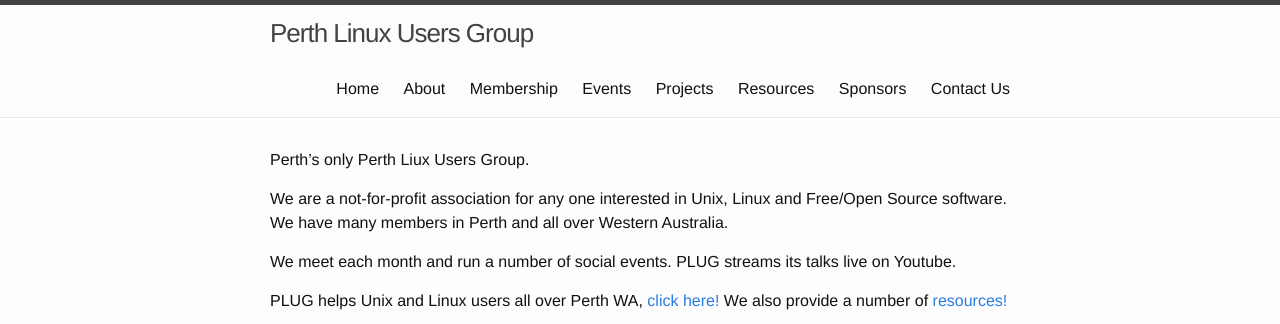
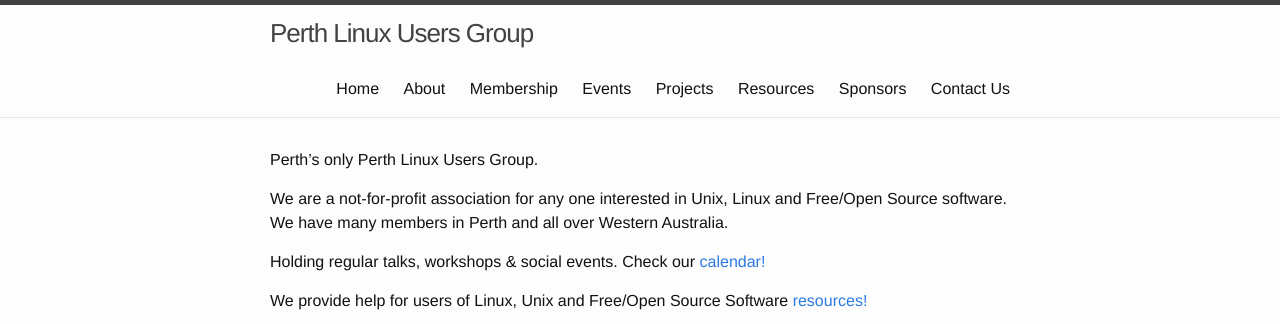
Before and after one commit to plugorgau/plugorgau.github.io, a Jekyll site: the page built from pages/index.md, in a window 1280 px wide, cut to the strip 0-324 px from the top of the page. Built offline with Jekyll 4.4.1, drawn with Linux system fonts in a browser that asks for light colours.

Commit message:
Update index.md

```diff
--- a/pages/index.md
+++ b/pages/index.md
@@ -3,16 +3,16 @@ layout: default
 title: Home
 permalink: /
 ---
-Perth's only Perth Liux Users Group.
+Perth's only Perth Linux Users Group.
 
 We are a not-for-profit association for any one interested in Unix, Linux and Free/Open Source software. We have many members in Perth and all over Western Australia.
 
-We meet each month and run a number of social events. PLUG streams its talks live on Youtube.
+Holding regular talks, workshops & social events. Check our [calendar!](http://plug.org.au)
 
-PLUG helps Unix and Linux users all over Perth WA, [click here!](http://plug.org.au/about)
-We also provide a number of [resources!](http://plug.org.au/resources)
+We provide help for users of Linux, Unix and Free/Open Source Software [resources!](http://plug.org.au/about)
 
-<iframe src="https://www.google.com/calendar/embed?showTitle=0&amp;showNav=0&amp;showDate=0&amp;showPrint=0&amp;showTabs=0&amp;showCalendars=0&amp;mode=AGENDA&amp;height=200&amp;wkst=1&amp;bgcolor=%23FFFFFF&amp;src=president%40plug.org.au&amp;color=%23182C57&amp;ctz=Australia%2FPerth" style=" border-width:0 " width="100%" height="250" frameborder="0" scrolling="no"></iframe>
+<iframe src="https://www.google.com/calendar/embed?showTitle=0&amp;showNav=0&amp;showDate=0&amp;showPrint=0&amp;showTabs=0&amp;showCalendars=0&amp;mode=AGENDA&amp;height=200&amp;wkst=1&amp;bgcolor=%23FFFFFF&amp;src=president%40plug.org.au&amp;color=%23182C57&amp;ctz=Australia%2FPerth" style=" border-width:0 " width="100%" height="200" frameborder="0" scrolling="no"></iframe>
+
 
 *   Members: >100 people. [Join!]({{ site.baseurl }}/membership)
 *   Mailing list: >299 people. [Chat!](http://lists.plug.org.au/mailman/listinfo/plug)
```
